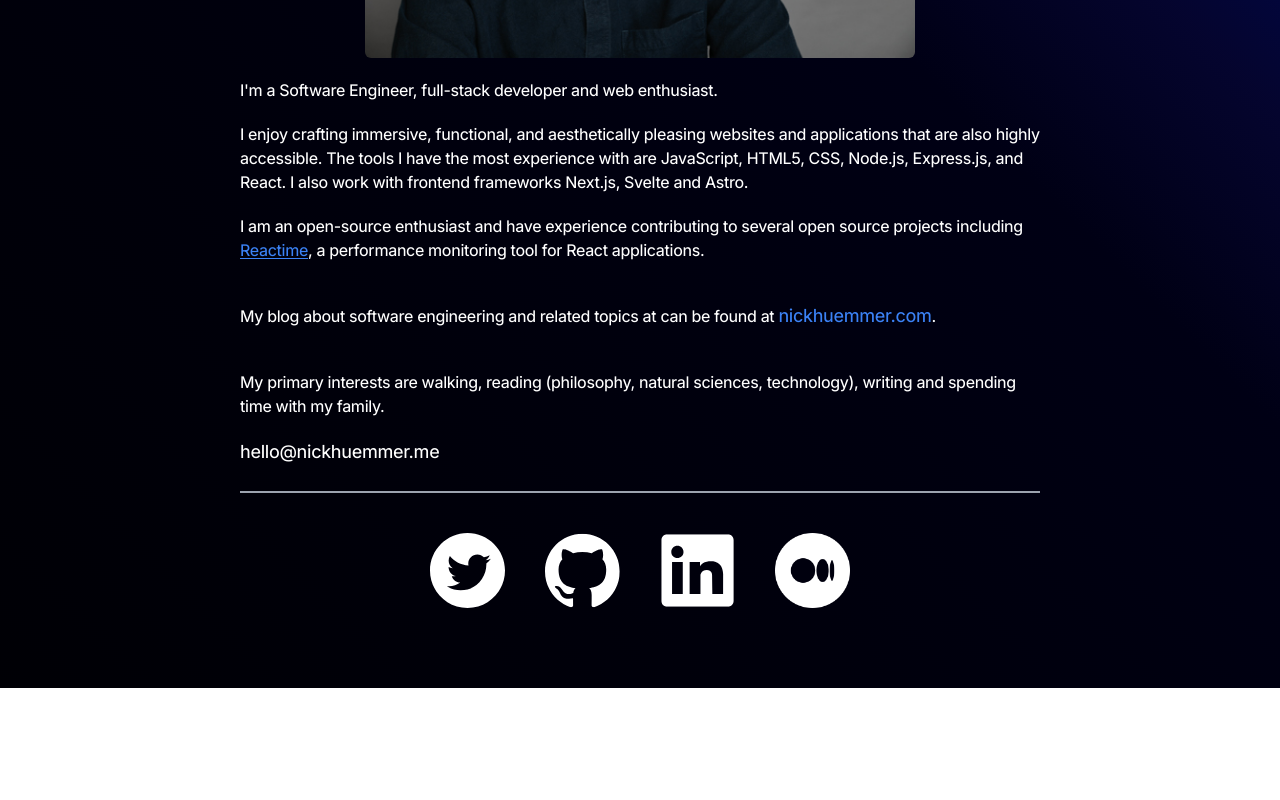
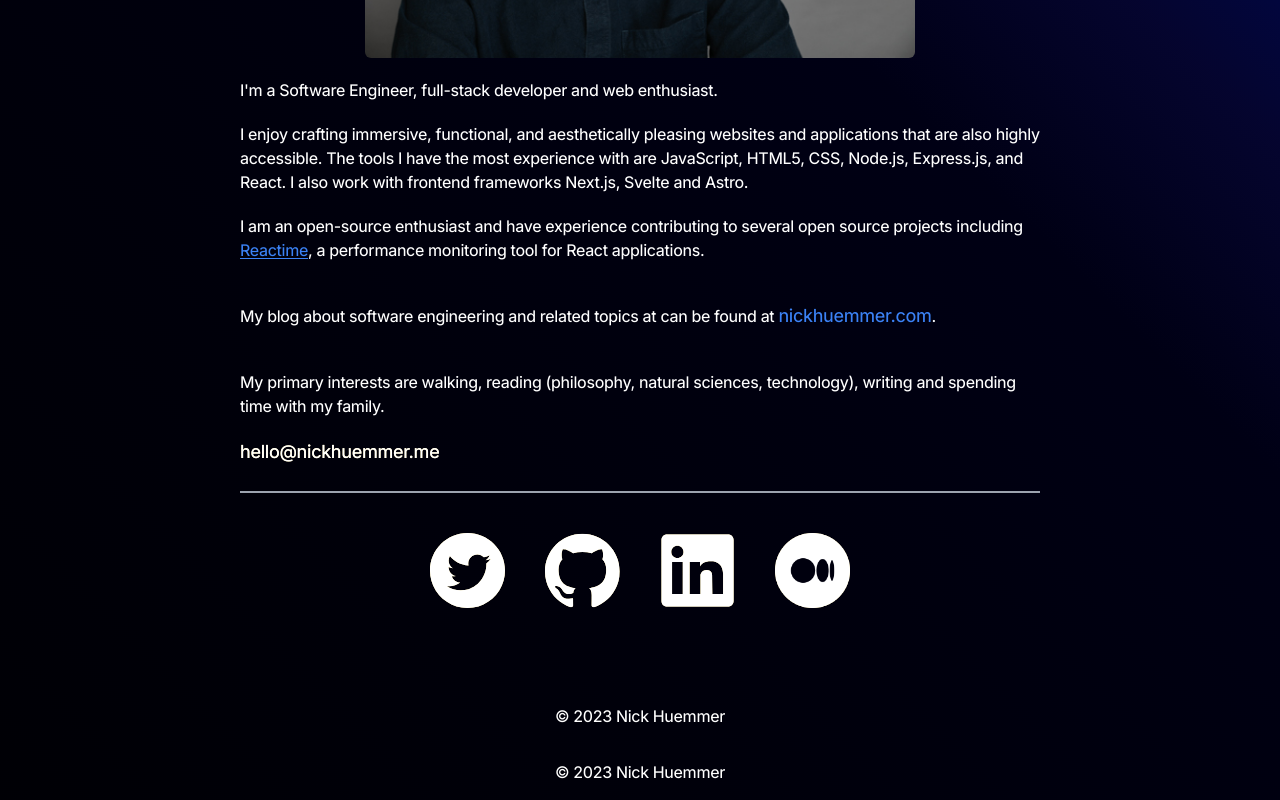
Before and after one commit to ElDuke717/personal-landing, a Next.js app: page / in a window 1280 px wide. Shown: the part 683-1483 px from the top of the page. Before the commit the page ends 1371 px from the top, so only its background shows below. Built offline with nearby package versions, Linux system fonts and the light colour scheme.

Commit message:
add styling changes

```diff
--- a/src/app/experience/page.tsx
+++ b/src/app/experience/page.tsx
@@ -19,6 +19,9 @@ export default function Experience() {
         </a>
       </p> */}
       {/* <h2 className="text-xl font-bold mb-2">SKILLS:</h2> */}
+      <h1 className="ml-[75px] mb-[25px] mt-[50px] text-[50px] text-green-500">
+        Experience
+      </h1>
       <div className="mb-4">
         <p className="text-left max-w-[600px]  ml-[25px] mb-[50px]">
           Here's a list of my skills and my experience
--- a/src/app/globals.css
+++ b/src/app/globals.css
@@ -77,3 +77,12 @@ h1 {
 h2 {
   font-variation-settings: "wght" 750;
 }
+
+.glow-yellow {
+  filter: drop-shadow(0px 0px 0px #fde895); /* Initial glow set to 0 */
+  transition: filter 0.3s ease-in-out; /* Transition property for the glow */
+}
+
+.glow-yellow:hover {
+  filter: drop-shadow(0px 0px 10px #fde895); /* Increase glow on hover */
+}
--- a/src/app/layout.tsx
+++ b/src/app/layout.tsx
@@ -19,19 +19,33 @@ export default function RootLayout({
   return (
     <html lang="en">
       <body className={inter.className}>
-        <h1 className="font-bold text-4xl mx-[75px] mt-[75px]">Nick Huemmer</h1>
+        <h1 className="font-bold text-4xl mx-[75px] mt-[75px]">
+          <a href="/">Nick Huemmer</a>
+        </h1>
         <div className="flex justify-start items-center ml-[75px] my-8">
-          <a className="cursor-default" href="/">
+          <a
+            className="cursor-pointer hover:underline hover:text-[#FF5733] transition duration-1000"
+            href="/"
+          >
             about
           </a>
-          <a className="ml-4" href="/software">
+          <a
+            className="ml-4 cursor-pointer hover:underline hover:text-yellow-500 transition duration-1000"
+            href="/software"
+          >
             software
           </a>
-          <a className="ml-4" href="/experience">
+          <a
+            className="ml-4 cursor-pointer hover:underline hover:text-green-500 transition duration-1000"
+            href="/experience"
+          >
             experience
           </a>
         </div>
         <div>{children}</div>
+        <footer className="text-center p-4 ">
+          © {new Date().getFullYear()} Nick Huemmer
+        </footer>
       </body>
     </html>
   );
--- a/src/app/page.tsx
+++ b/src/app/page.tsx
@@ -56,7 +56,7 @@ export default function Home() {
             sciences, technology), writing and spending time with my family.
           </p>
           <a
-            className="text-lg font-semibold"
+            className="text-lg font-semibold glow-yellow"
             href="mailto:hello@nickhuemmer.me"
           >
             hello@nickhuemmer.me
@@ -69,7 +69,10 @@ export default function Home() {
 
         <div className="logos flex flex-row items-center justify-center space-x-4 mb-20">
           <div className="logo-div social flex flex-row items-center justify-center">
-            <a className="mx-5" href="https://twitter.com/njhuemmer">
+            <a
+              className="mx-5 glow-yellow"
+              href="https://twitter.com/njhuemmer"
+            >
               <Image
                 src="/logos/twitter250.svg"
                 alt="twitter logo"
@@ -78,7 +81,7 @@ export default function Home() {
                 className=""
               />
             </a>
-            <a className="mx-5" href="https://github.com/ElDuke717">
+            <a className="mx-5 glow-yellow" href="https://github.com/ElDuke717">
               <Image
                 src="/logos/github250.svg"
                 alt="github logo"
@@ -88,7 +91,7 @@ export default function Home() {
               />
             </a>
             <a
-              className="mx-5"
+              className="mx-5 glow-yellow"
               href="https://www.linkedin.com/in/nickjhuemmer/"
             >
               <Image
@@ -99,7 +102,10 @@ export default function Home() {
                 className="next-image logo"
               />
             </a>
-            <a className="mx-5" href="https://medium.com/@njhuemmer">
+            <a
+              className="mx-5 glow-yellow"
+              href="https://medium.com/@njhuemmer"
+            >
               <Image
                 src="/logos/medium250-2.png"
                 alt="medium logo"
--- a/src/app/software/page.tsx
+++ b/src/app/software/page.tsx
@@ -1,14 +1,15 @@
 import Image from "next/image";
-import Layout from "src/app/layout.tsx";
+import Layout from "src/app/layout";
+
 
 export default function Software() {
   return (
 
     <Layout>
-      <h1 className="ml-[75px] mb-[25px] mt-[50px] text-xl">Software</h1>
+      <h1 className="ml-[75px] mb-[25px] mt-[50px] text-[50px] text-yellow-500">Software</h1>
       <p className="text-left max-w-[600px] px-4 ml-[75px] mb-[50px]">
           Here are some software products that I've recentely worked on. Click on the logo to go to the GitHub repo.
-        </p>
+      </p>
       <div className="flex flex-col items-center justify-center space-y-6 ">
         <a href="https://github.com/open-source-labs/reactime" className="app">
           <Image
```
